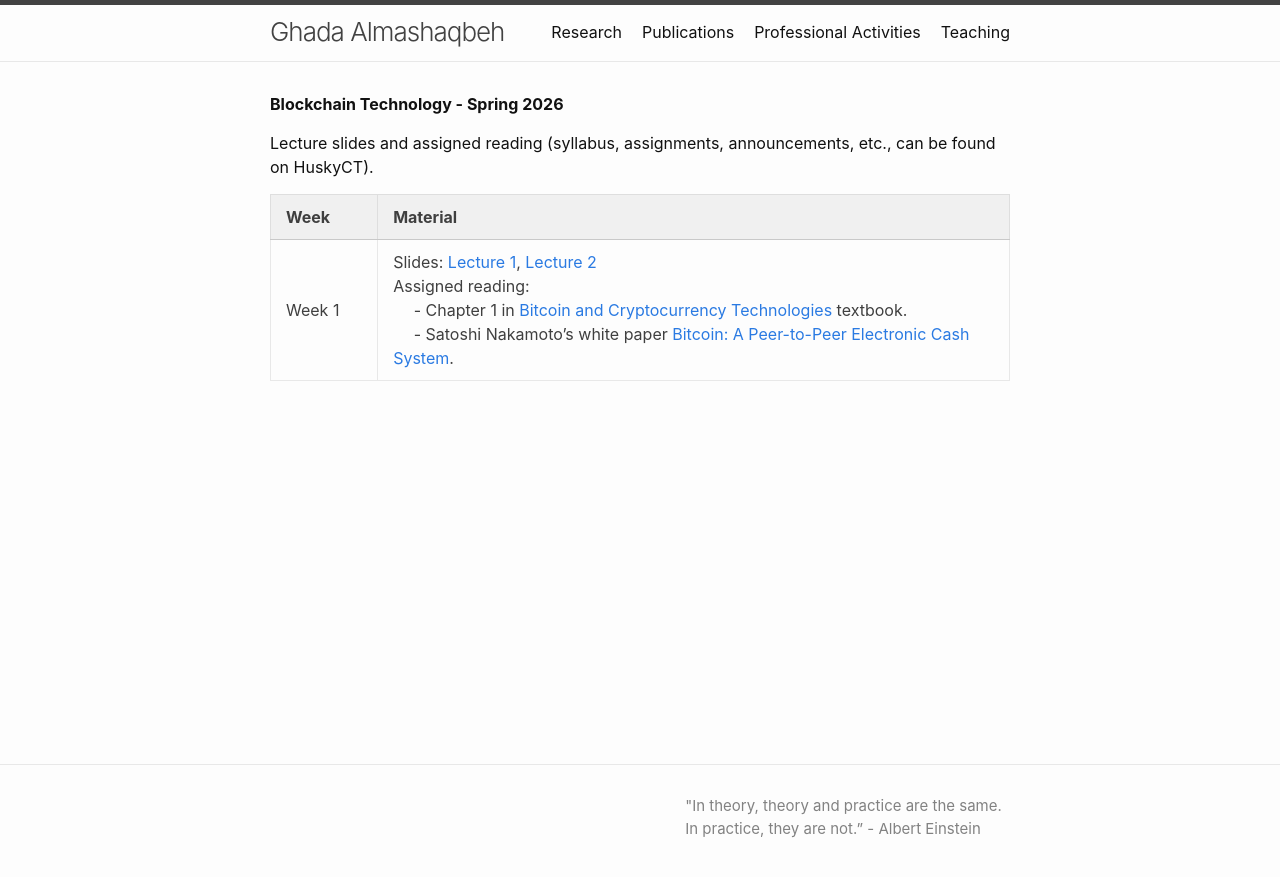
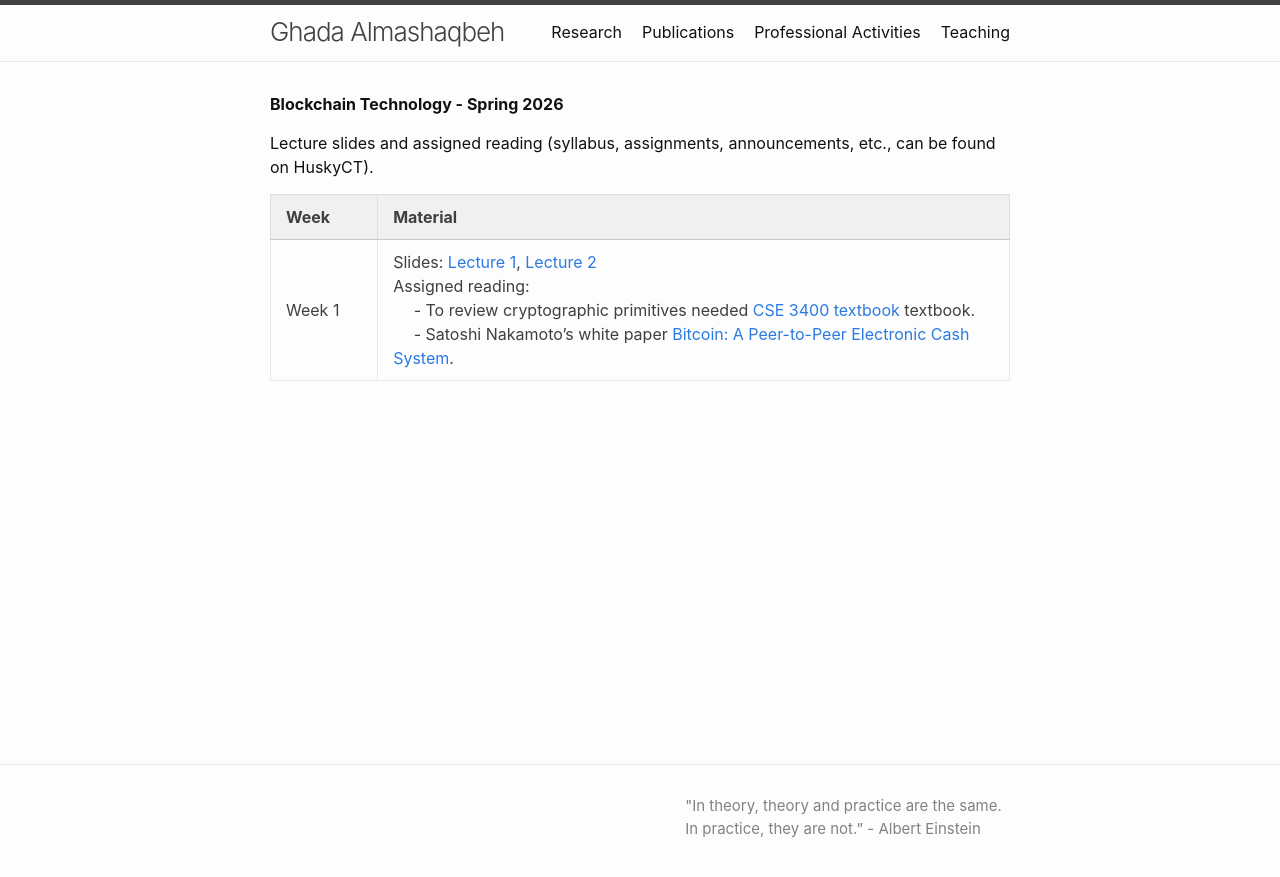
Before and after one commit to GhadaAlmashaqbeh/GhadaAlmashaqbeh.github.io, a Jekyll site: the page built from courses/blockchain-technology-s2026/index.md, in a window 1280 px wide. Shown: the top 877 px of the page. Built offline with Jekyll 4.4.1, drawn with Linux system fonts in a browser that asks for light colours.

Commit message:
add course

```diff
--- a/courses/blockchain-technology-s2026/index.md
+++ b/courses/blockchain-technology-s2026/index.md
@@ -8,4 +8,4 @@ Lecture slides and assigned reading (syllabus, assignments, announcements, etc.,
 
 | Week&emsp;&emsp;| Material           |
 |----------|--------------------|
-| Week 1 | Slides: [Lecture 1](./lecture1.pdf), [Lecture 2](./lecture2.pdf) <br/> Assigned reading: <br/> &emsp; - Chapter 1 in [Bitcoin and Cryptocurrency Technologies](https://d28rh4a8wq0iu5.cloudfront.net/bitcointech/readings/princeton_bitcoin_book.pdf) textbook. <br/> &emsp; - Satoshi Nakamoto’s white paper [Bitcoin: A Peer-to-Peer Electronic Cash System](https://bitcoin.org/bitcoin.pdf). |
+| Week 1 | Slides: [Lecture 1](./lecture1.pdf), [Lecture 2](./lecture2.pdf) <br/> Assigned reading: <br/> &emsp; - To review cryptographic primitives needed [CSE 3400 textbook](https://drive.google.com/file/d/19WZi47ZRGs6SzCh6JG5CAti8mEQjAVW_/view) textbook. <br/> &emsp; - Satoshi Nakamoto’s white paper [Bitcoin: A Peer-to-Peer Electronic Cash System](https://bitcoin.org/bitcoin.pdf). |
```
Also changed, not shown: 3 other files.
